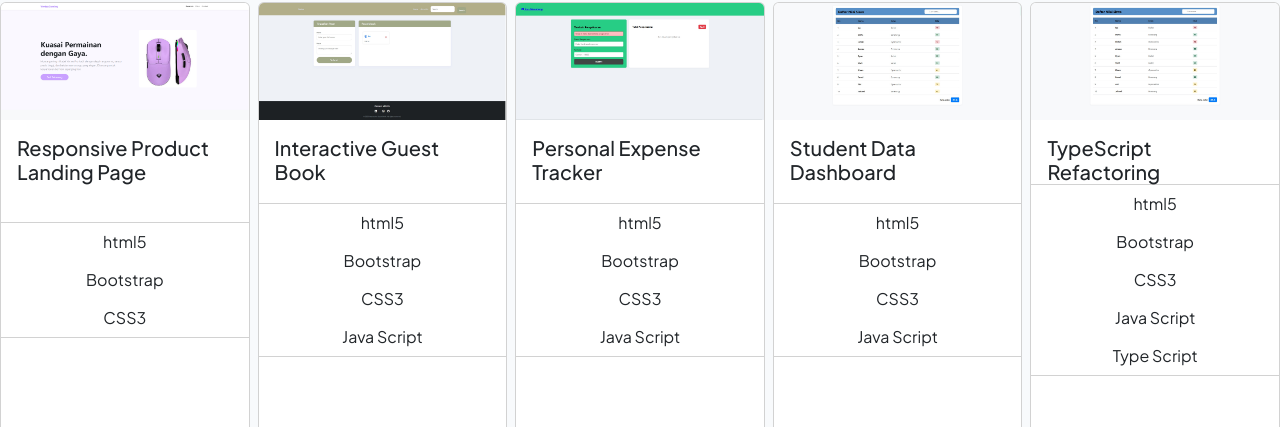
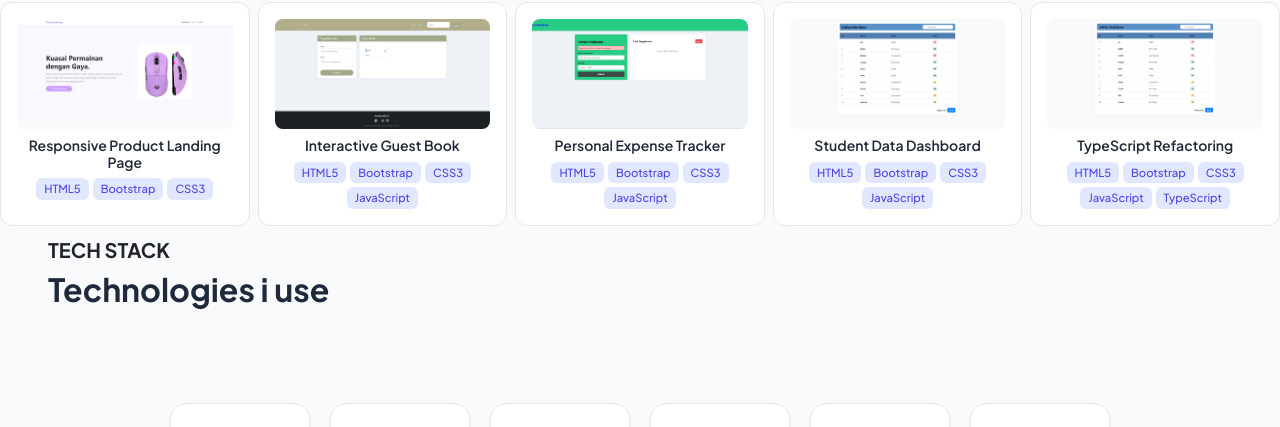
Before and after one commit to muhamadiza1192-afk/muhamad-iza-Personal-Web, a website: page index.html in a window 1280 px wide. Shown: the part 678-1105 px from the top of the page. Drawn offline with nearby package versions, Linux system fonts and the light colour scheme; files that its build step writes are made by us from their sources.

Commit message:
change name file

```diff
--- a/home.html
+++ b/index.html
@@ -10,11 +10,10 @@
 
 </head>
 <body>
- <!-- NAV BAR -->
 <header>
   <nav class="navbar navbar-expand-lg fixed-top px-4">
     <div class="container">
-      <a class="navbar-brand fs-4" href="#top">Iza.dev</a>
+      <a class="navbar-brand fs-4" href="#top">Muhamad Iza Mahendra</a>
       <button class="navbar-toggler" type="button" data-bs-toggle="collapse" data-bs-target="#navbarNavAltMarkup">
         <span class="navbar-toggler-icon"></span>
       </button>
@@ -35,7 +34,6 @@
   </nav>
 </header>
 
-<!-- HERO SECTION -->
 <section class="hero-section">
   <div class="container">
     <div class="row align-items-center g-5">
@@ -66,8 +64,6 @@
           <a href="#contact" class="social-icon-btn"><i class="fa-solid fa-envelope"></i></a>
         </div>
       </div>
-
-      <!-- Foto Profil Bersih & Bulat -->
       <div class="col-lg-5 profile-pict-container">
         <img src="/assets/main_image1.jpg" alt="Muhamad Iza Mahendra" class="profile-pict">
       </div>
@@ -87,97 +83,74 @@
           <div class="container-project py-2 flex" >
               <div class="row row-cols-1 row-cols-md-5 g-2">
                   <div class="card-display">
-                    <div class="card h-100">
+                    <div class="card project-tech-card text-center p-3">
                       <a href="https://responsiveproductlandingpage.vercel.app/" target="_blank">
-                      <img src="/assets/project1.png" class="card-img-top" alt="Responsive Product Landing Page Preview">
+                        <img src="/assets/project1.png" class="project-img mb-2" alt="Preview Proyek">
                       </a>
-                      <div class="card-body pb-0">
-                        <h5 class="card-title mb-0">Responsive Product Landing Page</h5>
-                      </div>
-                      <ul class="list-group list-group-flush">
-                        <li class="btn btn-custom rounded-pill hover">html5</li>
-                        <li class="btn btn-custom rounded-pill hover">Bootstrap</li>
-                        <li class="btn btn-custom rounded-pill hover">CSS3</li>
-                      </ul>
-                      <div class="card-body mt-auto">
-                        <a href="https://responsiveproductlandingpage.vercel.app/" class="btn"></a>
+                      <h6 class="project-title mb-2">Responsive Product Landing Page</h6>
+                      <div class="tech-tags d-flex flex-wrap justify-content-center gap-1">
+                        <span class="tech-badge">HTML5</span>
+                        <span class="tech-badge">Bootstrap</span>
+                        <span class="tech-badge">CSS3</span>
                       </div>
                     </div>
                   </div>
                   <div class="card-display">
-                    <div class="card h-100">
+                    <div class="card project-tech-card text-center p-3">
                       <a href="https://interactive-guest-book.vercel.app/" target="_blank">
-                      <img src="/assets/project2.jpg" class="card-img-top" alt="Responsive Product Landing Page Preview">
+                        <img src="/assets/project2.jpg" class="project-img mb-2" alt="Preview Proyek">
                       </a>
-                      <div class="card-body pb-0">
-                        <h5 class="card-title mb-0" justify>Interactive Guest Book</h5>
-                      </div>
-                      <ul class="list-group list-group-flush">
-                        <li class="btn btn-custom rounded-pill hover">html5</li>
-                        <li class="btn btn-custom rounded-pill hover">Bootstrap</li>
-                        <li class="btn btn-custom rounded-pill hover">CSS3</li>
-                        <li class="btn btn-custom rounded-pill hover">Java Script</li>
-                      </ul>
-                      <div class="card-body mt-auto">
-                        <a href="https://interactive-guest-book.vercel.app/" class="btn"></a>
+                      <h6 class="project-title mb-2">Interactive Guest Book</h6>
+                      <div class="tech-tags d-flex flex-wrap justify-content-center gap-1">
+                        <span class="tech-badge">HTML5</span>
+                        <span class="tech-badge">Bootstrap</span>
+                        <span class="tech-badge">CSS3</span>
+                        <span class="tech-badge">JavaScript</span>
                       </div>
                     </div>
                   </div>
                   <div class="card-display">
-                    <div class="card h-100">
+                    <div class="card project-tech-card text-center p-3">
                       <a href="https://personal-expense-tracker-zeta-ten.vercel.app/" target="_blank">
-                      <img src="/assets/project3.jpg" class="card-img-top" alt="Responsive Product Landing Page Preview">
+                        <img src="/assets/project3.jpg" class="project-img mb-2" alt="Preview Proyek">
                       </a>
-                      <div class="card-body pb-0">
-                        <h5 class="card-title mb-0">Personal Expense Tracker</h5>
-                      </div>
-                      <ul class="list-group list-group-flush">
-                        <li class="btn btn-custom rounded-pill hover">html5</li>
-                        <li class="btn btn-custom rounded-pill hover">Bootstrap</li>
-                        <li class="btn btn-custom rounded-pill hover">CSS3</li>
-                        <li class="btn btn-custom rounded-pill hover">Java Script</li>
-                      </ul>
-                      <div class="card-body mt-auto">
-                        <a href="https://personal-expense-tracker-zeta-ten.vercel.app/" class="btn"></a>
+                      <h6 class="project-title mb-2">Personal Expense Tracker</h6>
+                      <div class="tech-tags d-flex flex-wrap justify-content-center gap-1">
+                        <span class="tech-badge">HTML5</span>
+                        <span class="tech-badge">Bootstrap</span>
+                        <span class="tech-badge">CSS3</span>
+                        <span class="tech-badge">JavaScript</span>
                       </div>
                     </div>
                   </div>
                   <div class="card-display">
-                    <div class="card h-100">
+                    <div class="card project-tech-card text-center p-3">
                       <a href="https://student-data-dashboard-peach.vercel.app/" target="_blank">
-                      <img src="/assets/project4.jpg" class="card-img-top" alt="Responsive Product Landing Page Preview">
+                        <img src="/assets/project4.jpg" class="project-img mb-2" alt="Preview Proyek">
                       </a>
-                      <div class="card-body pb-0">
-                        <h5 class="card-title mb-0">Student Data Dashboard</h5>
-                      </div>
-                      <ul class="list-group list-group-flush">
-                        <li class="btn btn-custom rounded-pill hover">html5</li>
-                        <li class="btn btn-custom rounded-pill hover">Bootstrap</li>
-                        <li class="btn btn-custom rounded-pill hover">CSS3</li>
-                        <li class="btn btn-custom rounded-pill hover">Java Script</li>
-                      </ul>
-                      <div class="card-body mt-auto">
-                        <a href="https://student-data-dashboard-peach.vercel.app/" class="btn"></a>
+                      <h6 class="project-title mb-2">Student Data Dashboard</h6>
+                      <div class="tech-tags d-flex flex-wrap justify-content-center gap-1">
+                        <span class="tech-badge">HTML5</span>
+                        <span class="tech-badge">Bootstrap</span>
+                        <span class="tech-badge">CSS3</span>
+                        <span class="tech-badge">JavaScript</span>
                       </div>
                     </div>
                   </div>
                   <div class="card-display">
-                    <div class="card h-100">
+                    <div class="card project-tech-card text-center p-3">
                       <a href="https://typescript-refactoring-ashy.vercel.app/" target="_blank">
-                      <img src="/assets/project5.jpg" class="card-img-top" alt="Responsive Product Landing Page Preview">
+                        <img src="/assets/project5.jpg" class="project-img mb-2" alt="Preview Proyek">
                       </a>
-                      <div class="card-body pb-0">
-                        <h5 class="card-title mb-0">TypeScript Refactoring</h5>
-                      </div>
-                      <ul class="list-group list-group-flush">
-                        <li class="btn btn-custom rounded-pill hover">html5</li>
-                        <li class="btn btn-custom rounded-pill hover">Bootstrap</li>
-                        <li class="btn btn-custom rounded-pill hover">CSS3</li>
-                        <li class="btn btn-custom rounded-pill hover">Java Script</li>
-                        <li class="btn btn-custom rounded-pill hover">Type Script</li>
-                      </ul>
-                      <div class="card-body mt-auto">
-                        <a href="https://typescript-refactoring-ashy.vercel.app/" class="btn"></a>
+
+                      <h6 class="project-title mb-2">TypeScript Refactoring</h6>
+
+                      <div class="tech-tags d-flex flex-wrap justify-content-center gap-1">
+                        <span class="tech-badge">HTML5</span>
+                        <span class="tech-badge">Bootstrap</span>
+                        <span class="tech-badge">CSS3</span>
+                        <span class="tech-badge">JavaScript</span>
+                        <span class="tech-badge">TypeScript</span>
                       </div>
                     </div>
                   </div>
@@ -195,10 +168,8 @@
             </div>
           </div>
         </div>
-      </div>
 
       <div class="container py-5">
-        <!-- Container Flexbox Tech Stack -->
         <div class="tech-container">
 
           <div class="tech-card">
@@ -226,7 +197,6 @@
             <span>Node.js</span>
           </div>
 
-          <!-- Contoh menggunakan file gambar lokal/link jika ikon FontAwesome tidak tersedia -->
           <div class="tech-card">
             <img src="https://cdn.jsdelivr.net/gh/devicons/devicon/icons/tailwindcss/tailwindcss-original.svg" alt="Tailwind">
             <span>Tailwind CSS</span>
@@ -241,7 +211,6 @@
   <div class="container py-4">
     <div class="row g-5">
 
-      <!-- Kolom Kiri: Informasi Kontak -->
       <div class="col-lg-5 contact-info">
         <span class="text-uppercase sub-title">LET'S CONNECT</span>
         <h2 class="fw-bold text-dark mt-2 mb-3">Send Me a Message</h2>
@@ -266,7 +235,6 @@
 
       </div>
 
-      <!-- Kolom Kanan: Form Pesan -->
       <div class="col-lg-7">
         <form id="contactForm">
           <div class="row g-3">
@@ -301,7 +269,14 @@
   </div>
 </section>
 
+<footer class="footer py-4">
+  <div class="container text-star">
+    <p class="mb-0">&copy; 2024 Muhamad Iza Mahendra. All rights reserved.</p>
+  </div>
+</footer>
+
 <script src="script.js"></script>
+<script src="dist/script.js"></script>
 </body>
 
 </html>
--- a/style.css
+++ b/style.css
@@ -21,6 +21,7 @@
   color: var(--text-main);
   margin-bottom: 1rem;
   justify-content: center;
+  align-items: center;
 }
 
 body {
@@ -152,6 +153,8 @@ body {
   border-radius: 16px;
   overflow: hidden;
   transition: all 0.3s ease;
+  display: flex;
+  flex-direction: column;
 }
 
 .project-card:hover {
@@ -222,3 +225,45 @@ body {
   justify-content: center;
   margin-top: 30px;
 }
+
+/* Card Bergaya Tech Card */
+.project-tech-card {
+  background-color: #ffffff;
+  border: 1px solid #e5e7eb;
+  border-radius: 12px;
+  transition: transform 0.2s ease, box-shadow 0.2s ease;
+  height: 100%;
+}
+
+/* Efek Hover saat kursor diarahkan ke kartu */
+.project-tech-card:hover {
+  transform: translateY(-4px);
+  box-shadow: 0 10px 15px -3px rgba(0, 0, 0, 0.1);
+}
+
+/* Pengaturan Ukuran Gambar agar Tetap Proporsional */
+.project-img {
+  width: 100%;
+  height: 110px;
+  object-fit: cover;
+  border-radius: 8px;
+}
+
+/* Judul Proyek Ringkas */
+.project-title {
+  font-size: 0.875rem;
+  font-weight: 600;
+  color: #1f2937;
+  margin: 0;
+}
+
+/* Badge Teknologi Bergaya Minimalis */
+.tech-badge {
+  font-size: 0.7rem;
+  font-weight: 500;
+  color: #4f46e5;
+  background-color: #e0e7ff;
+  padding: 2px 8px;
+  border-radius: 6px;
+  display: inline-block;
+}
```
Also changed, not shown: script.js (+1 -11 lines), script.ts (+3 -12 lines), tsconfig.json (+6 -40 lines), 1 other file. Lines whose indentation alone changed are shown as unchanged.
